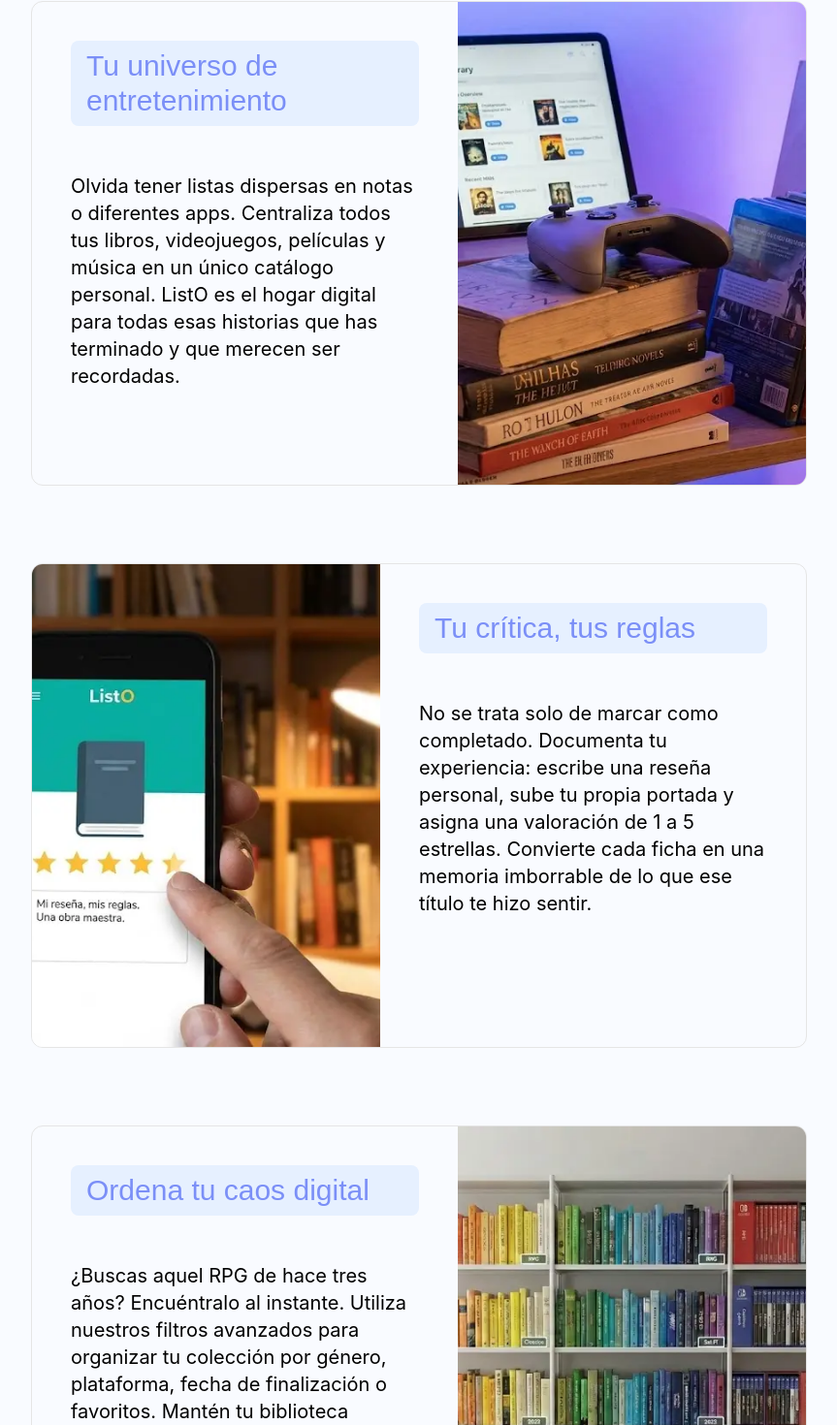
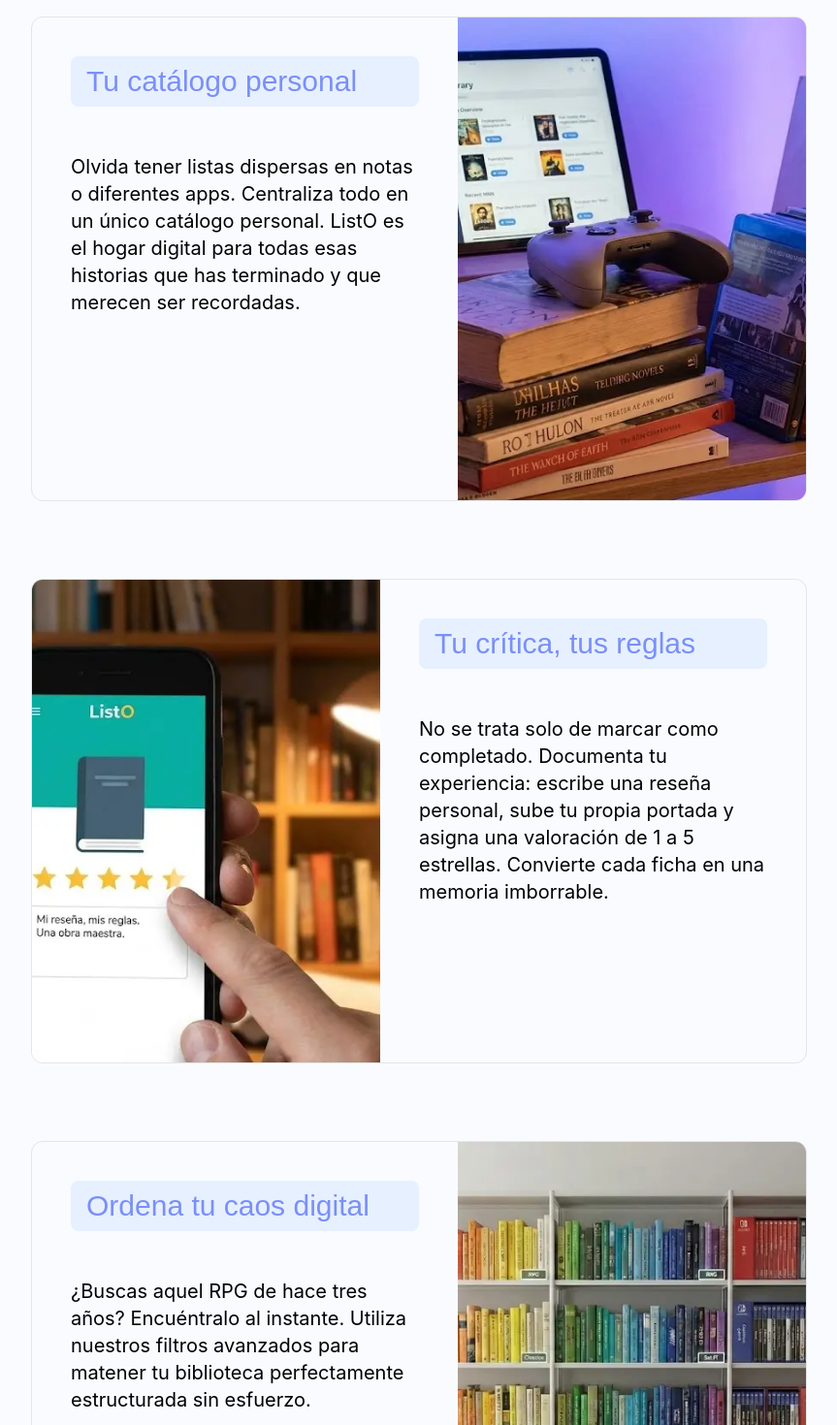
Before and after one commit to egilp04/listO, a React (Vite) app: page / in a window 1280 px wide. Shown: the part 1317-2787 px from the top of the page at 97% size, without its empty margins (208-1071 px from the left). Built offline with nearby package versions, Linux system fonts and the light colour scheme.

Commit message:
arreglos de la landing

```diff
--- a/src/pages/landing.tsx
+++ b/src/pages/landing.tsx
@@ -20,10 +20,10 @@ const Landing = () => {
   return (
     <div className="min-h-screen flex flex-col bg-primary-50">
       <Navbar estaLogueado={false} />
-      <main className="grow flex flex-col items-center w-full max-w-7xl mx-auto px-4 sm:px-6 lg:px-8 py-10 gap-20">
+      <main className="grow flex flex-col items-center w-full mx-auto px-4 sm:px-6 lg:px-8 py-10 gap-20">
         {/* Sección Hero */}
         <section className="flex flex-col items-center text-center gap-8 w-full max-w-4xl">
-          <div className="space-y-4">
+          <div className="flex flex-col gap-4 md:gap-8">
             <h1>El espacio para tus historias</h1>
             <p>
               Centraliza todo tu entretenimiento. Gestiona libros, juegos, cine
@@ -58,8 +58,8 @@ const Landing = () => {
         {/* Carta 1 */}
         <section className="w-full">
           <CardLanding
-            titulo="Tu universo de entretenimiento"
-            descripcion="Olvida tener listas dispersas en notas o diferentes apps. Centraliza todos tus libros, videojuegos, películas y música en un único catálogo personal. ListO es el hogar digital para todas esas historias que has terminado y que merecen ser recordadas."
+            titulo="Tu catálogo personal"
+            descripcion="Olvida tener listas dispersas en notas o diferentes apps. Centraliza todo en un único catálogo personal. ListO es el hogar digital para todas esas historias que has terminado y que merecen ser recordadas."
             imagen={featureImage1}
             invertido={false}
           />
@@ -69,7 +69,7 @@ const Landing = () => {
         <section className="w-full">
           <CardLanding
             titulo="Tu crítica, tus reglas"
-            descripcion="No se trata solo de marcar como completado. Documenta tu experiencia: escribe una reseña personal, sube tu propia portada y asigna una valoración de 1 a 5 estrellas. Convierte cada ficha en una memoria imborrable de lo que ese título te hizo sentir."
+            descripcion="No se trata solo de marcar como completado. Documenta tu experiencia: escribe una reseña personal, sube tu propia portada y asigna una valoración de 1 a 5 estrellas. Convierte cada ficha en una memoria imborrable."
             imagen={featureImage2}
             invertido={true}
           />
@@ -79,7 +79,7 @@ const Landing = () => {
         <section className="w-full">
           <CardLanding
             titulo="Ordena tu caos digital"
-            descripcion="¿Buscas aquel RPG de hace tres años? Encuéntralo al instante. Utiliza nuestros filtros avanzados para organizar tu colección por género, plataforma, fecha de finalización o favoritos. Mantén tu biblioteca perfectamente estructurada sin esfuerzo."
+            descripcion="¿Buscas aquel RPG de hace tres años? Encuéntralo al instante. Utiliza nuestros filtros avanzados para matener tu biblioteca perfectamente estructurada sin esfuerzo."
             imagen={featureImage3}
             invertido={false}
           />
@@ -89,7 +89,7 @@ const Landing = () => {
         <section className="w-full">
           <CardLanding
             titulo="Visualiza tus logros"
-            descripcion="Descubre tus verdaderos hábitos de consumo cultural. Accede a tu panel de estadísticas para ver cuántos libros has leído este año, tus géneros más jugados y tu Top 3 de mejores experiencias. Deja que los datos cuenten tu historia."
+            descripcion="Descubre tus verdaderos hábitos de consumo cultural. Accede a tu panel de estadísticas y deja que los datos cuenten tu historia."
             imagen={featureImage4}
             invertido={true}
           />
@@ -98,8 +98,8 @@ const Landing = () => {
         {/* Sección Estadísticas */}
         <section className="w-full">
           <CardLanding
-            titulo="Miles de listas completadas con éxito"
-            descripcion="ListO no es solo una App, es la suma de vuestras ideas. Creada desde cero gracias a vuestras sugerencias."
+            titulo="Listas completadas"
+            descripcion="ListO no es solo una App, es la suma de tus ideas. Listas esperando a ser completadas por ti."
             imagen={statsImage}
             invertido={false}
           />
--- a/src/styles/components.css
+++ b/src/styles/components.css
@@ -1,6 +1,6 @@
 @layer components {
   .button {
-    @apply inline-flex items-center justify-center font-medium rounded-lg transition-colors duration-200 border border-transparent focus:outline-none focus:ring-2 focus:ring-offset-2 lg:h-[40px] lg:min-w-[90px] lg:px-4 lg:text-lg md:h-[36px] md:min-w-[90px] md:px-3 md:text-base sm:h-[24px] sm:min-w-[90px] sm:px-2 sm:text-sm;
+    @apply inline-flex items-center justify-center font-medium rounded-lg transition-colors duration-200 border border-transparent focus:outline-none focus:ring-2 focus:ring-offset-2 lg:h-[40px] lg:min-w-[90px] lg:px-4 lg:text-lg md:h-[36px] md:min-w-lg md:px-3 md:text-base sm:h-[24px] sm:min-w-[90px] sm:px-2 sm:text-sm;
   }
 
   .btn-primario {
@@ -16,7 +16,7 @@
   }
 
   .card-biblioteca {
-    @apply flex flex-col bg-white rounded-xl shadow-elevation-1 gap-1.5 overflow-hidden max-w-[250px];
+    @apply flex flex-col bg-white rounded-xl shadow-elevation-1 gap-1.5 overflow-hidden max-w-62.5;
   }
 
   .card-landing.invertido {
@@ -24,7 +24,7 @@
   }
 
   .card-estadistica {
-    @apply flex flex-col justify-between bg-primary-50 border border-primary-200 w-full p-[5px] rounded-[5.8px] md:p-[10px] md:rounded-[8px] lg:p-[20px] lg:rounded-[12px];
+    @apply flex flex-col justify-between bg-primary-50 border border-primary-200 w-full p-1.25  md:p-2.5 rounded-sm lg:p-5;
   }
 
   .card-landing.invertido {
@@ -32,15 +32,15 @@
   }
 
   .card-estadistica-t {
-    @apply flex flex-row items-center w-full bg-primary-50 border border-primary-700 text-primary-700 rounded-[4px] gap-[4px] p-[4px] md:rounded-[6px] md:gap-[6px] md:p-[6px] lg:rounded-[12px] lg:gap-[8px] lg:p-[8px];
+    @apply flex flex-row items-center w-full bg-primary-50 border border-primary-700 text-primary-700 rounded-sm gap-1 p-1 md:gap-[6px] md:p-[6px] lg:gap-2 lg:p-2;
   }
 
   .card-landing {
-    @apply flex flex-col items-center bg-primary-50 rounded-xl overflow-hidden border border-neutral-200 mx-auto w-full max-w-[400px] md:max-w-[400px] lg:max-w-[800px] hover:shadow-elevation-3;
+    @apply flex flex-col items-center bg-primary-50 rounded-xl overflow-hidden border border-neutral-200 mx-auto w-full xl:max-w-200 hover:shadow-elevation-3;
   }
 
   .card-estadistica-g {
-    @apply bg-primary-500 rounded-[12px] flex items-center justify-between w-full gap-[14px] md:gap-[30px] lg:gap-[47px] p-[10px] md:p-[15px] lg:p-[20px];
+    @apply bg-primary-500 rounded-sm flex items-center justify-between w-full gap-[14px] md:gap-30 lg:gap-47 p-2.5 md:p-3.75 lg:p-5;
   }
 
   .botones-navbar {
@@ -144,7 +144,7 @@
   }
 
   .card-registro {
-    @apply flex flex-col items-center justify-center bg-primary-50 border-2 border-primary-500 shadow-elevation-1 w-full min-h-[400px] p-6 gap-6 rounded-lg md:w-[600px] md:min-h-[500px] md:p-8 md:gap-8 md:rounded-xl lg:w-[800px] lg:min-h-[600px] lg:p-12 lg:gap-10;
+    @apply flex flex-col items-center justify-center bg-primary-50 border-2 border-primary-500 shadow-elevation-1 w-full min-h-100 p-6 gap-6 rounded-lg md:w-150 md:min-h-125 md:p-8 md:gap-8 md:rounded-xl lg:w-200 lg:min-h-150 lg:p-12 lg:gap-10;
   }
 
   .grid-registro {
@@ -152,7 +152,7 @@
   }
 
   .card-login_passwd {
-    @apply flex flex-col items-center justify-center bg-primary-50 border-2 border-primary-500 shadow-elevation-1 w-full h-auto p-6 gap-4 rounded-lg md:w-[450px] md:p-8 md:gap-6 md:rounded-xl lg:w-[500px] lg:p-10 lg:gap-6;
+    @apply flex flex-col items-center justify-center bg-primary-50 border-2 border-primary-500 shadow-elevation-1 w-full h-auto p-6 gap-4 rounded-lg md:w-112.5 md:p-8 md:gap-6 md:rounded-xl lg:w-125 lg:p-10 lg:gap-6;
   }
 
   .flex-login-passwd {
@@ -160,7 +160,7 @@
   }
 
   .card-genero {
-    @apply bg-white shadow-xl rounded-xl p-6 w-full max-w-[380px] mx-auto flex flex-col gap-3 h-fit;
+    @apply bg-white shadow-xl rounded-xl p-6 w-full max-w-95 mx-auto flex flex-col gap-3 h-fit;
   }
 
   .header-genero {
```
